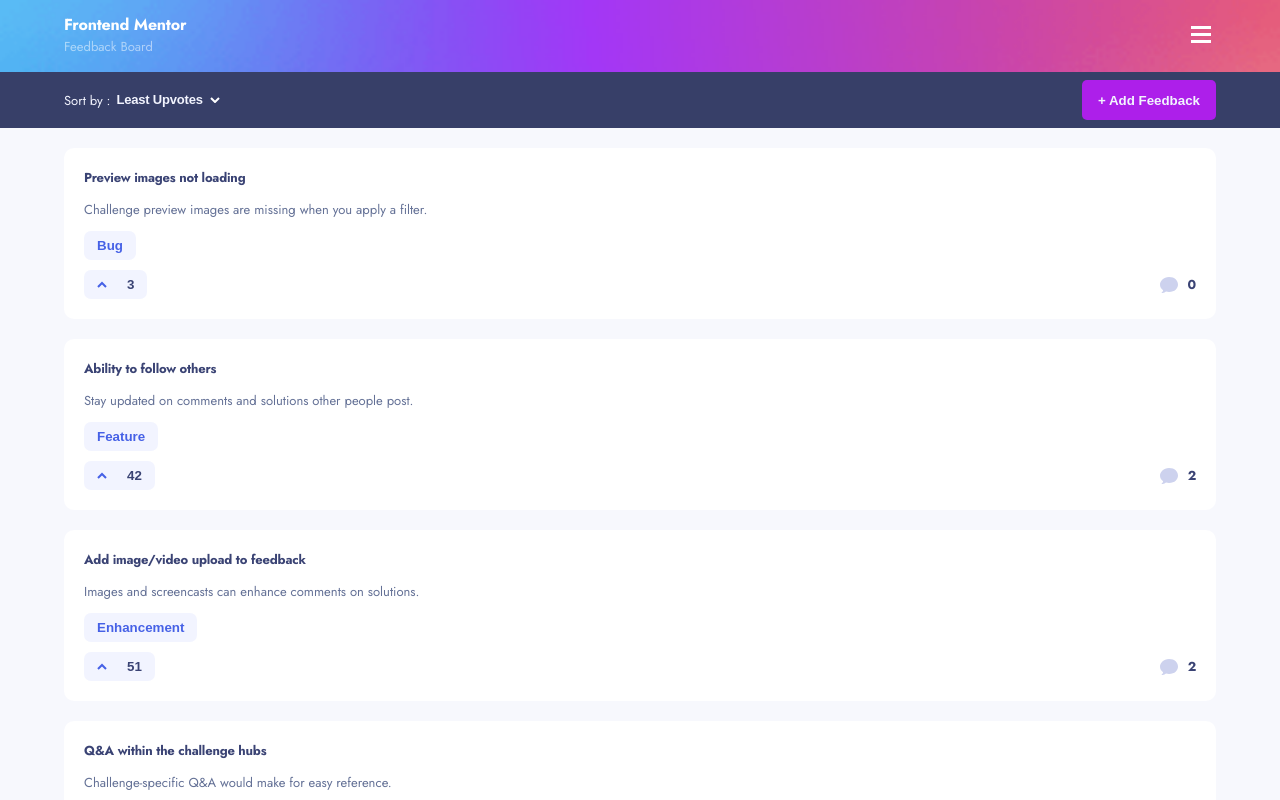
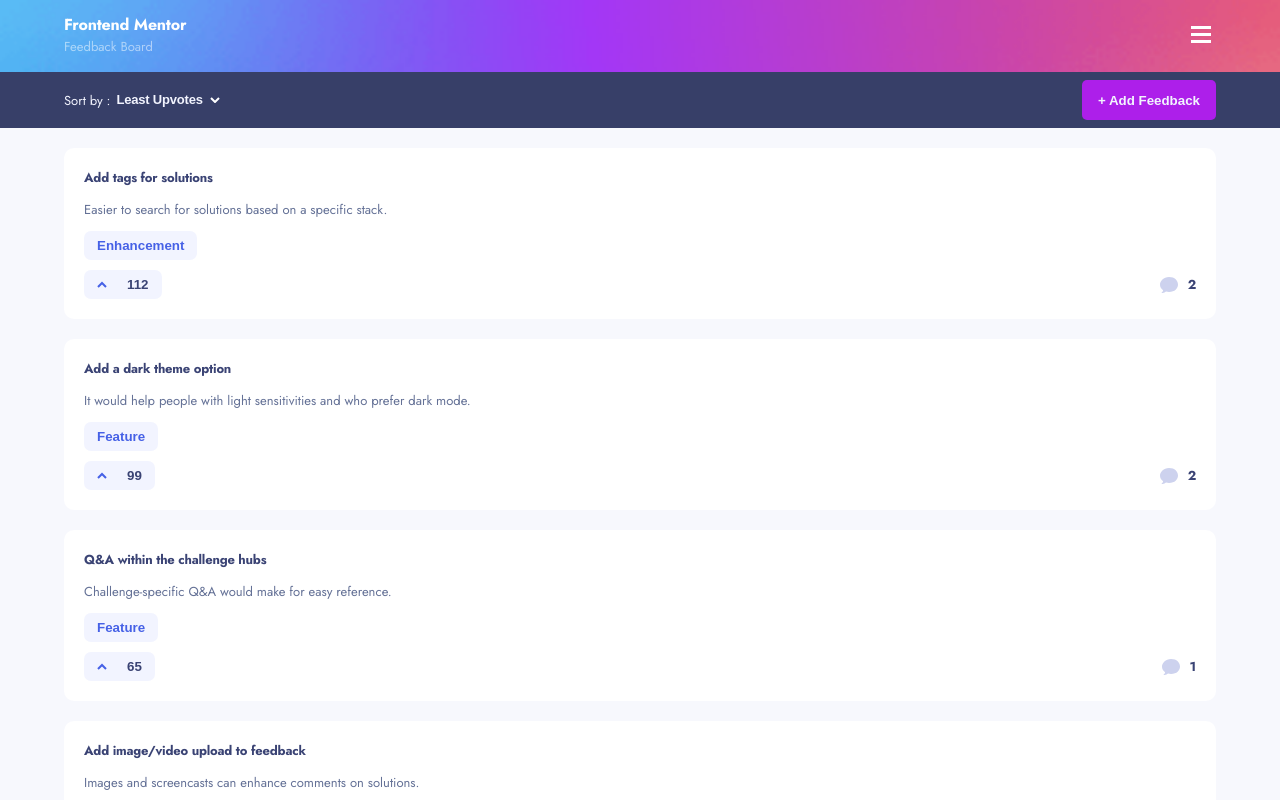
Before and after one commit to tokarskym/productfeedback, a React (Create React App) app: page / in a window 1280 px wide. Shown: the top 800 px of the page. Built offline with nearby package versions, Linux system fonts and the light colour scheme.

Commit message:
Correcting some props passing, creating Request single element component that will be reused in app

```diff
--- a/package.json
+++ b/package.json
@@ -13,6 +13,7 @@
     "@types/styled-components": "^5.1.29",
     "react": "^18.2.0",
     "react-dom": "^18.2.0",
+    "react-router": "^6.17.0",
     "react-scripts": "5.0.1",
     "styled-components": "^6.1.0",
     "typescript": "^4.9.5",
--- a/src/App.tsx
+++ b/src/App.tsx
@@ -5,25 +5,53 @@
 import Header from './components/Header/Header';
 import MainPage from './components/MainPage/MainPage';
 
+import { ProductRequest } from './data/data';
+
 import { ThemeProvider } from 'styled-components';
 import { useState } from 'react';
+import { Route, Routes } from 'react-router';
+
+import { data } from './data/data';
 
 function App() {
   const [selectedFilter, setSelectedFilter] = useState<string>('Least Upvotes');
-  const [selectedTag, setSelectedTag] = useState<string>('All');
+  const [selectedCategory, setSelectedCategory] = useState<string>('All');
+
+  const productRequests = data.productRequests;
+  const [requestList, setRequestList] = useState<ProductRequest[]>(productRequests);
 
   const handleFilterChange = (filter: string) => {
     setSelectedFilter(filter);
   };
 
+  const handleCategoryChange = (category: string) => {
+    setSelectedCategory(category);
+  };
+
   return (
     <ThemeProvider theme={theme}>
       <GlobalStyle />
-      <Navbar />
+      <Navbar handleCategoryChange={handleCategoryChange} selectedCategory={selectedCategory} />
       <Header handleFilterChange={handleFilterChange} />
-      <MainPage selectedFilter={selectedFilter} />
+      <MainPage selectedFilter={selectedFilter} selectedCategory={selectedCategory} requestList={requestList} />
     </ThemeProvider>
   );
 }
 
 export default App;
+
+/**
+ *
+ *
+ *       <Routes>
+        <Route
+          path="/invoices/:id"
+          element={
+            <RequestDetails
+              requestList={...}
+            />
+          }
+        />
+
+      </Routes>
+ */
--- a/src/components/MainPage/MainPage.tsx
+++ b/src/components/MainPage/MainPage.tsx
@@ -1,16 +1,12 @@
+import { data } from '../../data/data';
 import styled from 'styled-components';
-import { data } from '../../data/data';
 
 import { useEffect, useState } from 'react';
+import { Container } from '../GlobalStyles/ReusedStyles';
+
+import RequestSingleElement from '../RequestSingleElement/RequestSingleElement';
+
 import { ProductRequest } from '../../data/data';
-
-import { Container } from '../GlobalStyles/ReusedStyles';
-import { ButtonTag } from '../Navbar/NavbarStyles';
-
-import { capitalizeFirstLetter } from '../../Utils/Functions';
-
-import ArrowUpBlueSVG from '../../images/shared/icon-arrow-up-blue.svg';
-import CommentSVG from '../../images/shared/icon-comments.svg';
 
 const SuggestionsContainer = styled(Container)`
   display: flex;
@@ -18,56 +14,18 @@
   gap: 20px;
 `;
 
-const SuggestionSingleElement = styled.div`
-  background-color: ${(props) => props.theme.colors.white};
-  width: 100%;
-  height: auto;
-  padding: 20px;
-  border-radius: 10px;
-`;
-
-const SpaceBetweenContainer = styled.div`
-  display: flex;
-  align-items: center;
-  justify-content: space-between;
-`;
-
-const RequestTitle = styled.h4`
-  color: ${(props) => props.theme.colors.darkerDarkBlue};
-  margin-bottom: 10px;
-  font-size: 13px;
-`;
-
-const CommentTag = styled(RequestTitle)`
-  margin-bottom: 0;
-  display: inline-block;
-  margin-left: 10px;
-`;
-
-const RequestDescription = styled.p`
-  font-size: 13px;
-  color: ${(props) => props.theme.colors.gray};
-  margin-bottom: 10px;
-`;
-
-const UpvotesTag = styled(ButtonTag)`
-  color: ${(props) => props.theme.colors.darkerDarkBlue};
-  display: flex;
-  align-items: center;
-  justify-content: space-between;
-  gap: 15px;
-`;
-
 interface MainPageProps {
   selectedFilter: string;
+  selectedCategory: string;
+  requestList: ProductRequest[];
 }
-const MainPage: React.FC<MainPageProps> = ({ selectedFilter }) => {
-  const productRequests = data.productRequests;
-  const productSuggestions = productRequests.filter((productRequest) => productRequest.status === 'suggestion');
+
+const MainPage: React.FC<MainPageProps> = ({ selectedFilter, selectedCategory, requestList }) => {
+  const productSuggestions = requestList.filter((request) => request.status === 'suggestion');
   const [sortedSuggestions, setSortedSuggestions] = useState<ProductRequest[]>(productSuggestions);
 
   useEffect(() => {
-    const newSortedSuggestions = [...productSuggestions];
+    const newSortedSuggestions = [...sortedSuggestions];
 
     if (selectedFilter === 'Most Upvotes') {
       newSortedSuggestions.sort((a, b) => b.upvotes - a.upvotes);
@@ -81,29 +39,33 @@
     setSortedSuggestions(newSortedSuggestions);
   }, [selectedFilter]);
 
+  useEffect(() => {
+    const newSortedSuggestions = [...productSuggestions];
 
-
+    if (selectedCategory === 'All') {
+      setSortedSuggestions([...productSuggestions]);
+    } else if (selectedCategory === 'Bug') {
+      const bugSuggestions = newSortedSuggestions.filter((suggestion) => suggestion.category === selectedCategory.toLowerCase());
+      setSortedSuggestions(bugSuggestions);
+    } else if (selectedCategory === 'Enhancement') {
+      const enhacementSuggestions = newSortedSuggestions.filter((suggestion) => suggestion.category === selectedCategory.toLowerCase());
+      setSortedSuggestions(enhacementSuggestions);
+    } else if (selectedCategory === 'Feature') {
+      const featureSuggestions = newSortedSuggestions.filter((suggestion) => suggestion.category === selectedCategory.toLowerCase());
+      setSortedSuggestions(featureSuggestions);
+    } else if (selectedCategory === 'UX') {
+      const uxSuggestion = newSortedSuggestions.filter((suggestion) => suggestion.category === selectedCategory.toLowerCase());
+      setSortedSuggestions(uxSuggestion);
+    } else if (selectedCategory === 'UI') {
+      const uiSuggestion = newSortedSuggestions.filter((suggestion) => suggestion.category === selectedCategory.toLowerCase());
+      setSortedSuggestions(uiSuggestion);
+    }
+  }, [selectedCategory]);
 
   return (
     <SuggestionsContainer>
       {sortedSuggestions.map((request) => {
-        return (
-          <SuggestionSingleElement key={request.id}>
-            <RequestTitle>{request.title}</RequestTitle>
-            <RequestDescription>{request.description}</RequestDescription>
-            <ButtonTag style={{ display: 'block', marginBottom: '10px' }}>{capitalizeFirstLetter(request.category)}</ButtonTag>
-            <SpaceBetweenContainer>
-              <UpvotesTag>
-                <img src={ArrowUpBlueSVG} />
-                {request.upvotes}
-              </UpvotesTag>
-              <SpaceBetweenContainer>
-                <img src={CommentSVG} style={{ display: 'inline-block' }} />
-                <CommentTag>{request?.comments?.length || 0}</CommentTag>
-              </SpaceBetweenContainer>
-            </SpaceBetweenContainer>
-          </SuggestionSingleElement>
-        );
+        return <RequestSingleElement request={request} />;
       })}
     </SuggestionsContainer>
   );
--- a/src/components/Navbar/Navbar.tsx
+++ b/src/components/Navbar/Navbar.tsx
@@ -17,7 +17,11 @@
   [key: string]: any;
 };
 
-const Navbar: React.FC = () => {
+interface NavbarProps {
+  handleCategoryChange: (category: string) => void;
+  selectedCategory: string;
+}
+const Navbar: React.FC<NavbarProps> = ({ handleCategoryChange, selectedCategory }) => {
   const [isHamburgerOpen, setIsHamburgerOpen] = useState<boolean>(false);
   const [statusCounts, setStatusCounts] = useState<CountsType>({});
 
@@ -63,7 +67,9 @@
         <ModalContainer className={isHamburgerOpen ? 'active' : ''}>
           <TagsContainer>
             {TagsArray.map((tag) => (
-              <ButtonTag key={tag}>{tag}</ButtonTag>
+              <ButtonTag isChosen={selectedCategory === tag} key={tag} onClick={() => handleCategoryChange(tag)}>
+                {tag}
+              </ButtonTag>
             ))}
           </TagsContainer>
           <TagsContainer>
--- a/src/components/Navbar/NavbarStyles.tsx
+++ b/src/components/Navbar/NavbarStyles.tsx
@@ -79,14 +79,14 @@
   column-gap: 5px;
 `;
 
-export const ButtonTag = styled.button`
+export const ButtonTag = styled.button<{ isChosen?: boolean }>`
   padding: 7px 13px;
   width: auto;
   height: auto;
   border: none;
   border-radius: 7px;
-  background-color: ${(props) => props.theme.colors.lightGray};
-  color: ${(props) => props.theme.colors.blue};
+  background-color: ${(props) => (props.isChosen ? props.theme.colors.blue : props.theme.colors.lightGray)};
+  color: ${(props) => (props.isChosen ? props.theme.colors.white : props.theme.colors.blue)};
   font-weight: 600;
 `;
 
--- /dev/null
+++ b/src/components/RequestSingleElement/RequestSingleElement.tsx
@@ -0,0 +1,76 @@
+import styled from 'styled-components';
+
+import { ProductRequest } from '../../data/data';
+import { Container } from '../GlobalStyles/ReusedStyles';
+import { ButtonTag } from '../Navbar/NavbarStyles';
+
+import ArrowUpBlueSVG from '../../images/shared/icon-arrow-up-blue.svg';
+import CommentSVG from '../../images/shared/icon-comments.svg';
+
+import { capitalizeFirstLetter } from '../../Utils/Functions';
+
+interface SingleRequestElementProps {
+  request: ProductRequest;
+}
+
+const SuggestionSingleElement = styled.div`
+  background-color: ${(props) => props.theme.colors.white};
+  width: 100%;
+  height: auto;
+  padding: 20px;
+  border-radius: 10px;
+`;
+
+const SpaceBetweenContainer = styled.div`
+  display: flex;
+  align-items: center;
+  justify-content: space-between;
+`;
+
+const RequestTitle = styled.h4`
+  color: ${(props) => props.theme.colors.darkerDarkBlue};
+  margin-bottom: 10px;
+  font-size: 13px;
+`;
+
+const CommentTag = styled(RequestTitle)`
+  margin-bottom: 0;
+  display: inline-block;
+  margin-left: 10px;
+`;
+
+const RequestDescription = styled.p`
+  font-size: 13px;
+  color: ${(props) => props.theme.colors.gray};
+  margin-bottom: 10px;
+`;
+
+const UpvotesTag = styled(ButtonTag)`
+  color: ${(props) => props.theme.colors.darkerDarkBlue};
+  display: flex;
+  align-items: center;
+  justify-content: space-between;
+  gap: 15px;
+`;
+
+const RequestSingleElement: React.FC<SingleRequestElementProps> = ({ request }) => {
+  return (
+    <SuggestionSingleElement key={request.id}>
+      <RequestTitle>{request.title}</RequestTitle>
+      <RequestDescription>{request.description}</RequestDescription>
+      <ButtonTag style={{ display: 'block', marginBottom: '10px' }}>{capitalizeFirstLetter(request.category)}</ButtonTag>
+      <SpaceBetweenContainer>
+        <UpvotesTag>
+          <img src={ArrowUpBlueSVG} />
+          {request.upvotes}
+        </UpvotesTag>
+        <SpaceBetweenContainer>
+          <img src={CommentSVG} style={{ display: 'inline-block' }} />
+          <CommentTag>{request?.comments?.length || 0}</CommentTag>
+        </SpaceBetweenContainer>
+      </SpaceBetweenContainer>
+    </SuggestionSingleElement>
+  );
+};
+
+export default RequestSingleElement;
```
Also changed, not shown: 1 other file (tests, documents, lock files or other folders).
